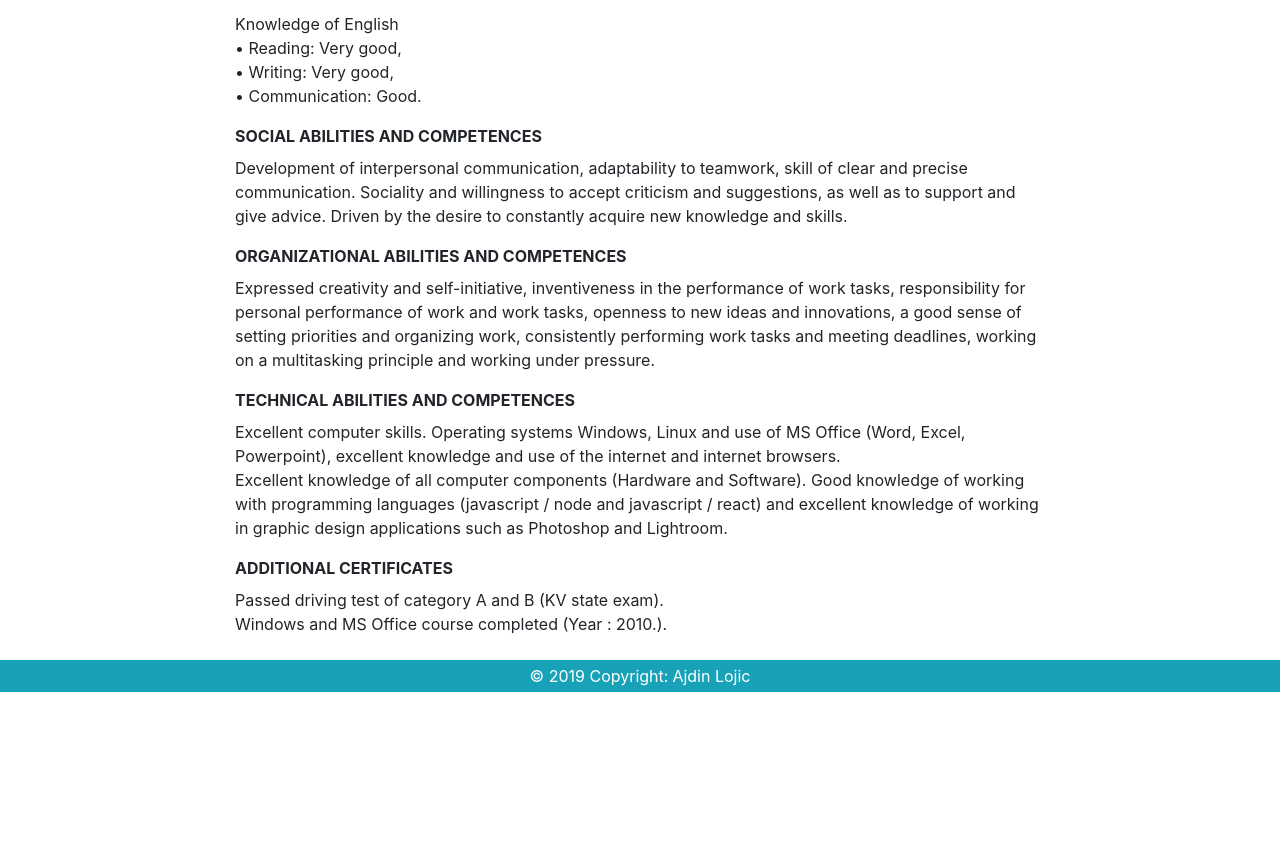
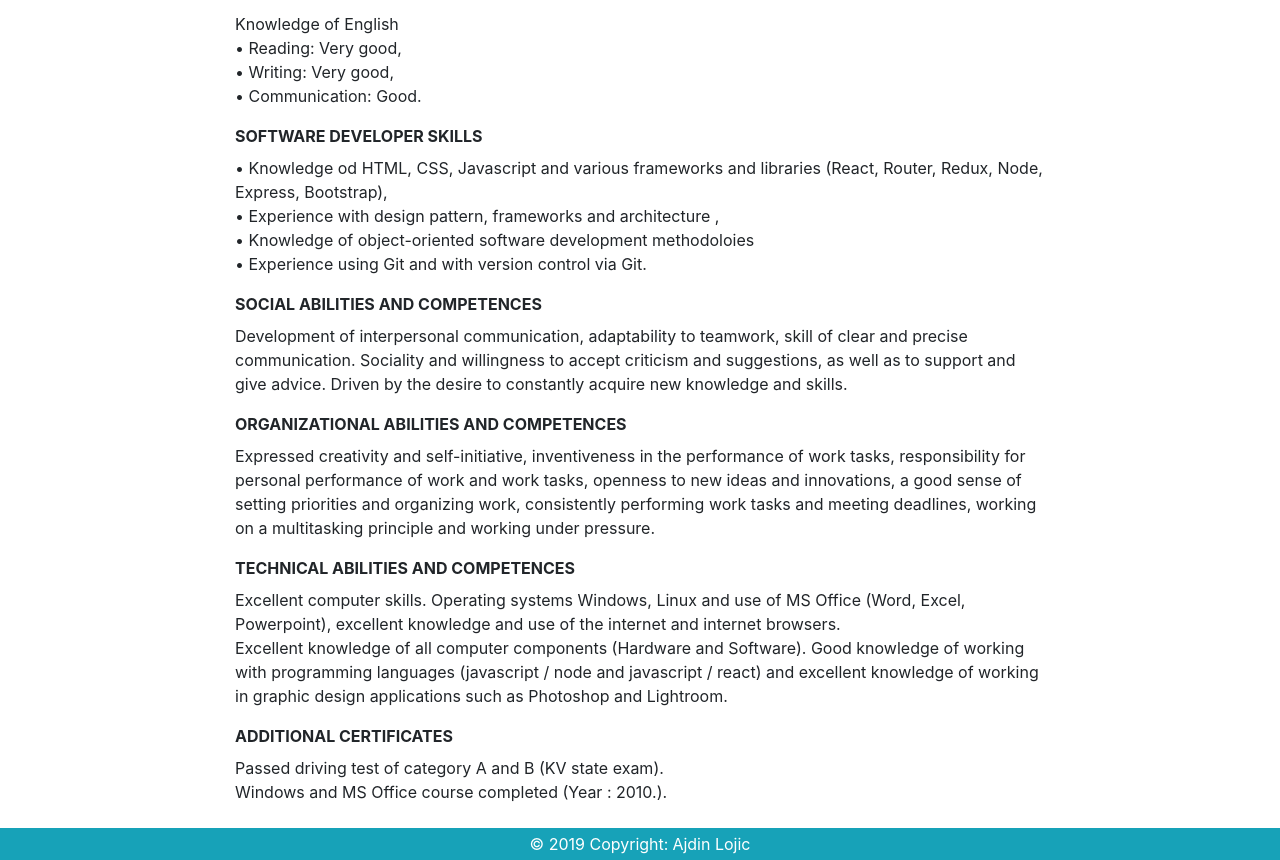
Before and after one commit to ajdinl/myportofolio, a React (Create React App) app: page / in a window 1280 px wide. Shown: the part 2542-3402 px from the top of the page. Before the commit the page ends 3234 px from the top, so only its background shows below. Built offline with nearby package versions, Linux system fonts and the light colour scheme.

Commit message:
softDevSkillz

```diff
--- a/src/components/Cv.js
+++ b/src/components/Cv.js
@@ -118,6 +118,15 @@ const Cv = () => {
               • Communication: Good. <br/>
           </div>
           <div className='mt-3 mb-2'>
+            <b>SOFTWARE DEVELOPER SKILLS </b><br/>
+          </div>
+          <div>
+            • Knowledge od HTML, CSS, Javascript and various frameworks and libraries (React, Router, Redux, Node, Express, Bootstrap), <br/>
+            • Experience with design pattern, frameworks and architecture , <br/>
+            • Knowledge of object-oriented software development methodoloies <br/>
+            • Experience using Git and with version control via Git. <br/>
+          </div>
+          <div className='mt-3 mb-2'>
             <b>SOCIAL ABILITIES AND COMPETENCES </b><br/>
           </div>
           <div>
```
